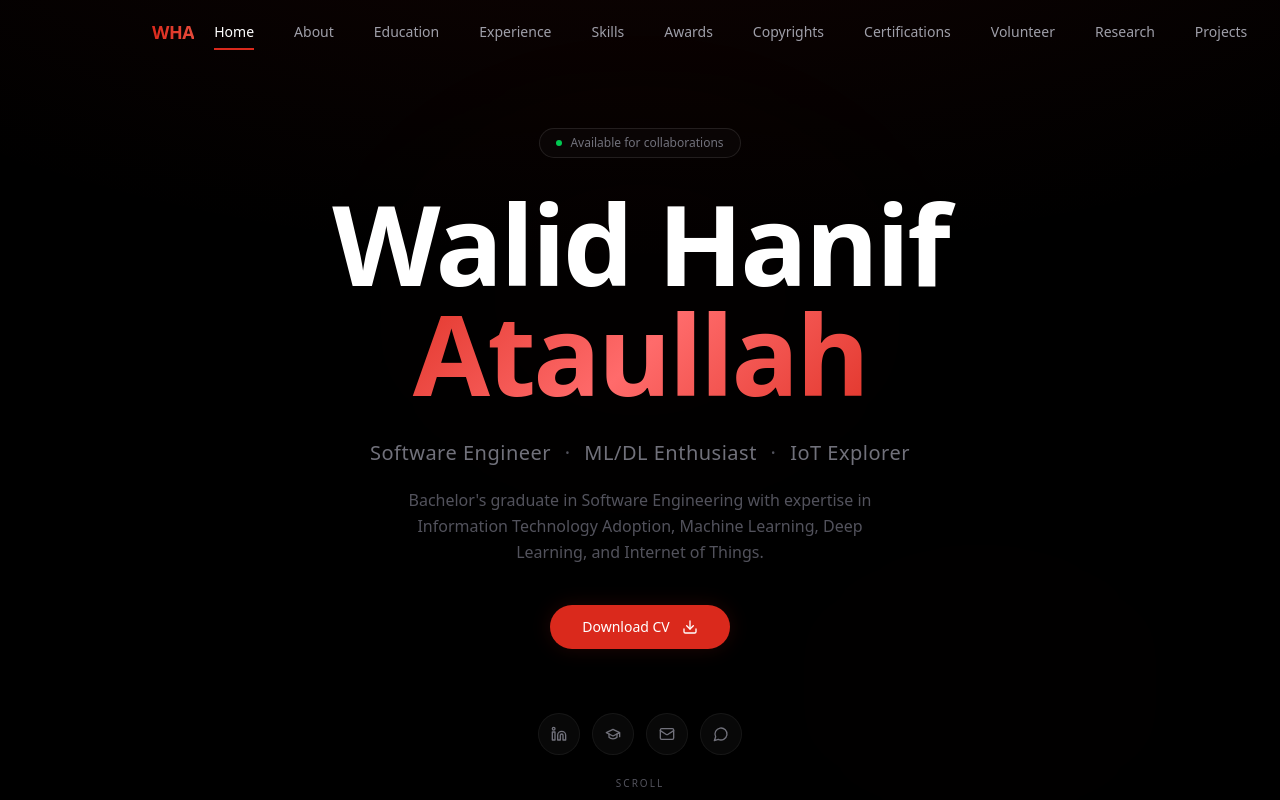
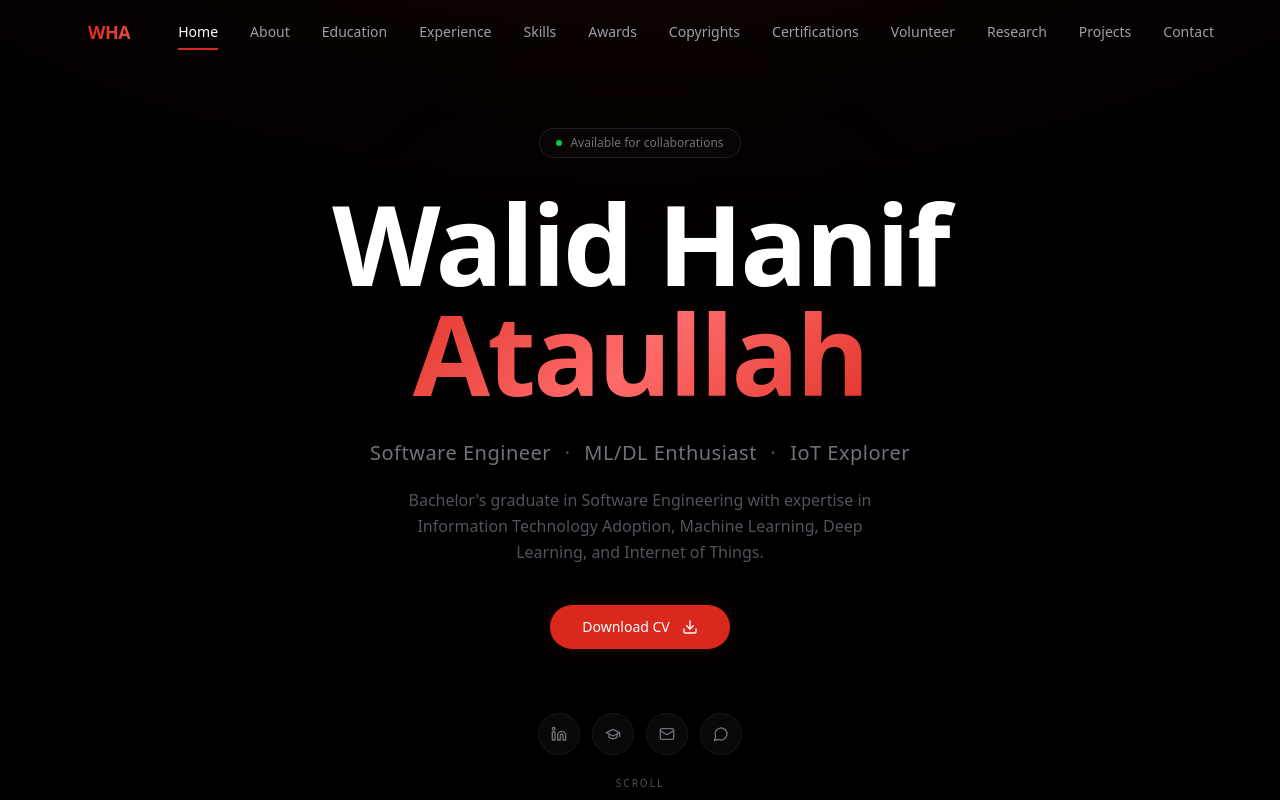
Before and after one commit to walidhnf25/my-portofolio, a Next.js app: page / in a window 1280 px wide. Shown: the top 800 px of the page. Built offline with nearby package versions, Linux system fonts and the light colour scheme.

Commit message:
feat(navbar): improve responsive layout and mobile navigation UX

```diff
--- a/components/Navbar.tsx
+++ b/components/Navbar.tsx
@@ -56,23 +56,23 @@ export default function Navbar() {
           }}
         />
 
-        <div className="relative mx-auto max-w-5xl px-6">
-          <div className="flex items-center justify-between h-16">
+        <div className="relative mx-auto max-w-6xl px-4 sm:px-6">
+          <div className="flex items-center justify-between h-16 gap-4 md:gap-8">
             <button
               onClick={() => scrollToSection("#home")}
-              className="text-lg font-bold tracking-tight text-white"
+              className="text-lg font-bold tracking-tight text-white shrink-0"
             >
               <span className="bg-gradient-to-r from-[#DA291C] to-[#e64a3a] bg-clip-text text-transparent">
                 WHA
               </span>
             </button>
 
-            <div className="hidden md:flex items-center">
+            <div className="hidden lg:flex items-center">
               {navItems.map((item) => (
                 <button
                   key={item.name}
                   onClick={() => scrollToSection(item.href)}
-                  className={`relative px-5 py-2 text-sm font-medium transition-colors duration-200 ${
+                  className={`relative px-4 py-2 text-sm font-medium transition-colors duration-200 whitespace-nowrap ${
                     activeSection === item.href.replace("#", "")
                       ? "text-white"
                       : "text-zinc-400 hover:text-white"
@@ -82,7 +82,7 @@ export default function Navbar() {
                   {activeSection === item.href.replace("#", "") && (
                     <motion.div
                       layoutId="navbar-indicator"
-                      className="absolute bottom-0 left-5 right-5 h-0.5 bg-[#DA291C]"
+                      className="absolute bottom-0 left-4 right-4 h-0.5 bg-[#DA291C]"
                       transition={{ type: "spring", stiffness: 500, damping: 35 }}
                     />
                   )}
@@ -92,7 +92,7 @@ export default function Navbar() {
 
             <button
               onClick={() => setIsMobileMenuOpen(!isMobileMenuOpen)}
-              className="p-2 text-zinc-400 hover:text-white transition-colors md:hidden"
+              className="p-2 text-zinc-400 hover:text-white transition-colors lg:hidden"
               aria-label="Toggle menu"
             >
               {isMobileMenuOpen ? (
@@ -121,19 +121,19 @@ export default function Navbar() {
               animate={{ opacity: 1, y: 0 }}
               exit={{ opacity: 0, y: -8 }}
               transition={{ duration: 0.15 }}
-              className="fixed top-16 left-0 right-0 z-50 bg-black/95 backdrop-blur-2xl border-b border-white/6 md:hidden"
+              className="fixed top-16 left-0 right-0 z-50 bg-black/95 backdrop-blur-2xl border-b border-white/6 md:hidden max-h-[calc(100vh-4rem)] overflow-y-auto"
             >
-              <div className="max-w-5xl mx-auto px-6 py-4 space-y-1">
+              <div className="max-w-6xl mx-auto px-4 py-4 grid grid-cols-2 gap-1">
                 {navItems.map((item, index) => (
                   <motion.button
                     key={item.name}
                     initial={{ opacity: 0, x: -12 }}
                     animate={{ opacity: 1, x: 0 }}
-                    transition={{ delay: index * 0.03 }}
+                    transition={{ delay: index * 0.02 }}
                     onClick={() => scrollToSection(item.href)}
-                    className={`block w-full text-left px-4 py-3 text-sm font-medium rounded-lg transition-colors ${
+                    className={`flex items-center px-4 py-3 text-sm font-medium rounded-lg transition-colors text-left ${
                       activeSection === item.href.replace("#", "")
-                        ? "text-white bg-white/5"
+                        ? "text-white bg-white/10"
                         : "text-zinc-400 hover:text-white hover:bg-white/5"
                     }`}
                   >
```
